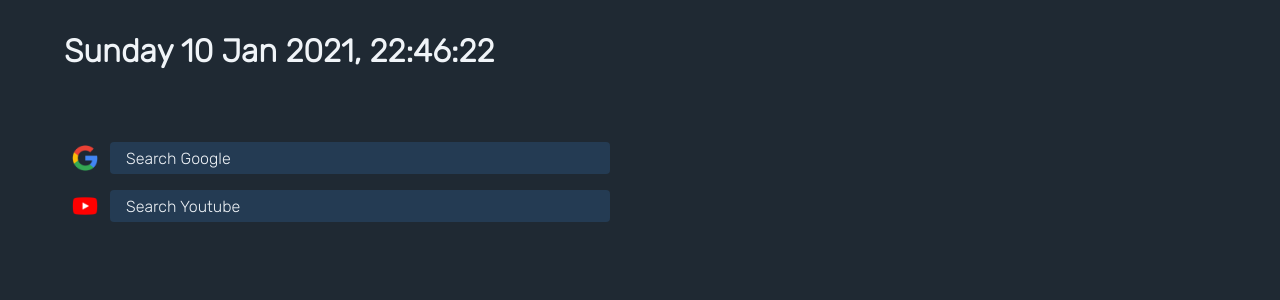
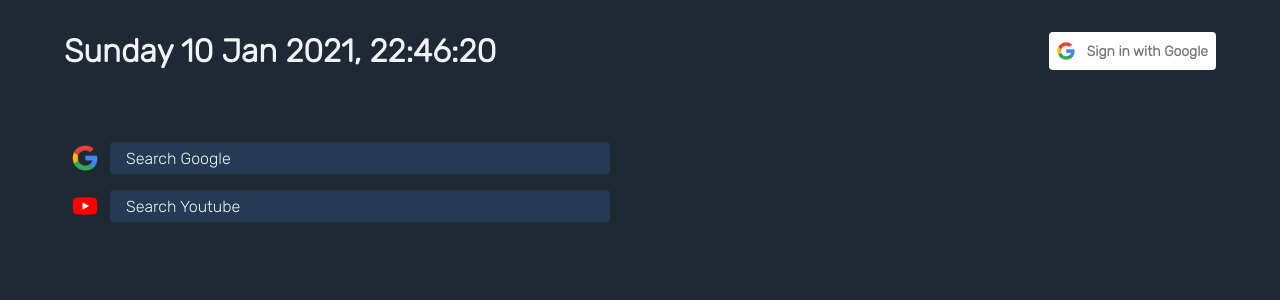
Before and after one commit to j-blackmore/ultimate-homepage, a React app: page / in a window 1280 px wide. Shown: the top 300 px of the page. Built offline with nearby package versions, Linux system fonts and the light colour scheme.

Commit message:
feat: Add GoogleSignIn to Header

```diff
--- a/src/components/App/App.jsx
+++ b/src/components/App/App.jsx
@@ -1,10 +1,15 @@
+import {useState} from 'react';
+import {authCredentials} from '../../credentials';
+
 import Header from '../Header/Header';
 import SearchBars from '../SearchBars/SearchBars';
 
 const App = () => {
+  const [, setAuthUser] = useState(undefined);
+
   return (
     <div className="ultimate-homepage">
-      <Header />
+      <Header onSignIn={setAuthUser} credentials={authCredentials} />
       <SearchBars />
     </div>
   );
--- a/src/components/Header/Header.jsx
+++ b/src/components/Header/Header.jsx
@@ -1,4 +1,5 @@
 import {useState, useEffect} from 'react';
+import GoogleSignIn from '../Gmail/GoogleSignIn';
 
 const formatDateLong = (date) =>
   date.toLocaleString('en-GB', {
@@ -11,7 +12,7 @@ const formatDateLong = (date) =>
     year: 'numeric',
   });
 
-const Header = () => {
+const Header = ({onSignIn, credentials}) => {
   const [time, setTime] = useState(new Date());
 
   useEffect(() => {
@@ -22,6 +23,7 @@ const Header = () => {
   return (
     <div className="header">
       <h1 className="current-time">{formatDateLong(time)}</h1>
+      <GoogleSignIn onLoginSuccess={onSignIn} credentials={credentials} />
     </div>
   );
 };
--- a/src/components/Header/_header.scss
+++ b/src/components/Header/_header.scss
@@ -1,5 +1,7 @@
 .header {
   padding: 2rem;
+  display: flex;
+  justify-content: space-between;
   .current-time {
     margin: 0;
   }
--- /dev/null
+++ b/src/credentials.js
@@ -0,0 +1,11 @@
+const SCOPE = 'https://www.googleapis.com/auth/gmail.readonly';
+const creds = {
+  client_id: '',
+  client_secret: '',
+};
+
+export const authCredentials = {
+  client_id: creds.client_id,
+  client_secret: creds.client_secret,
+  scope: SCOPE,
+};
```
Also changed, not shown: 1 other file (tests, documents, lock files or other folders).
